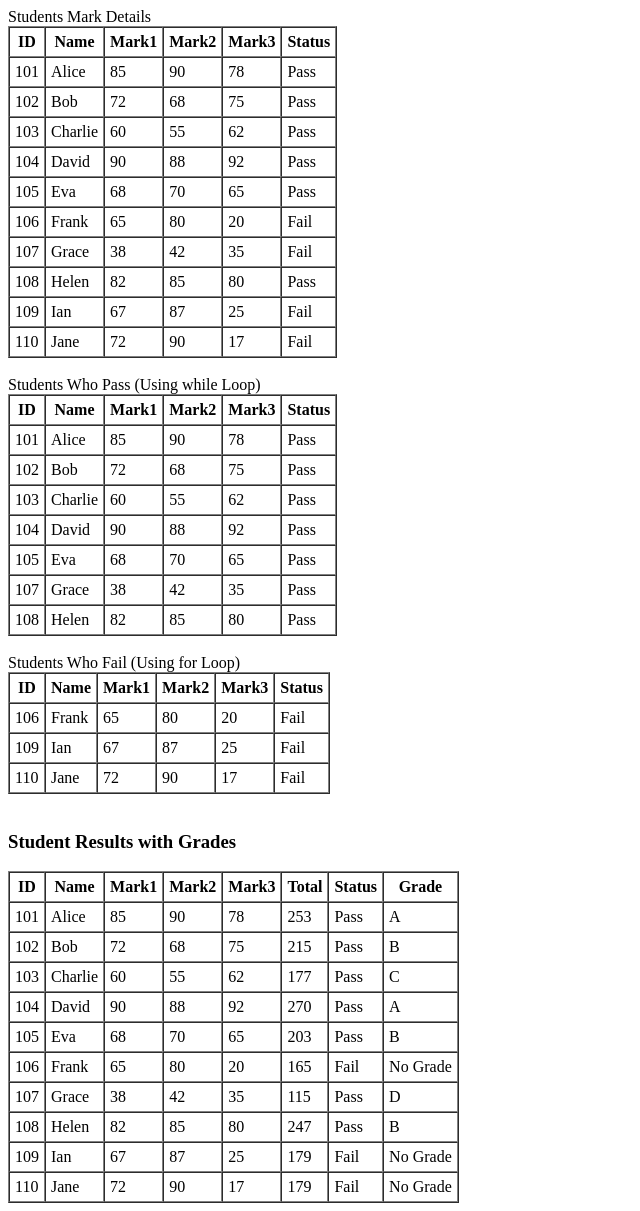
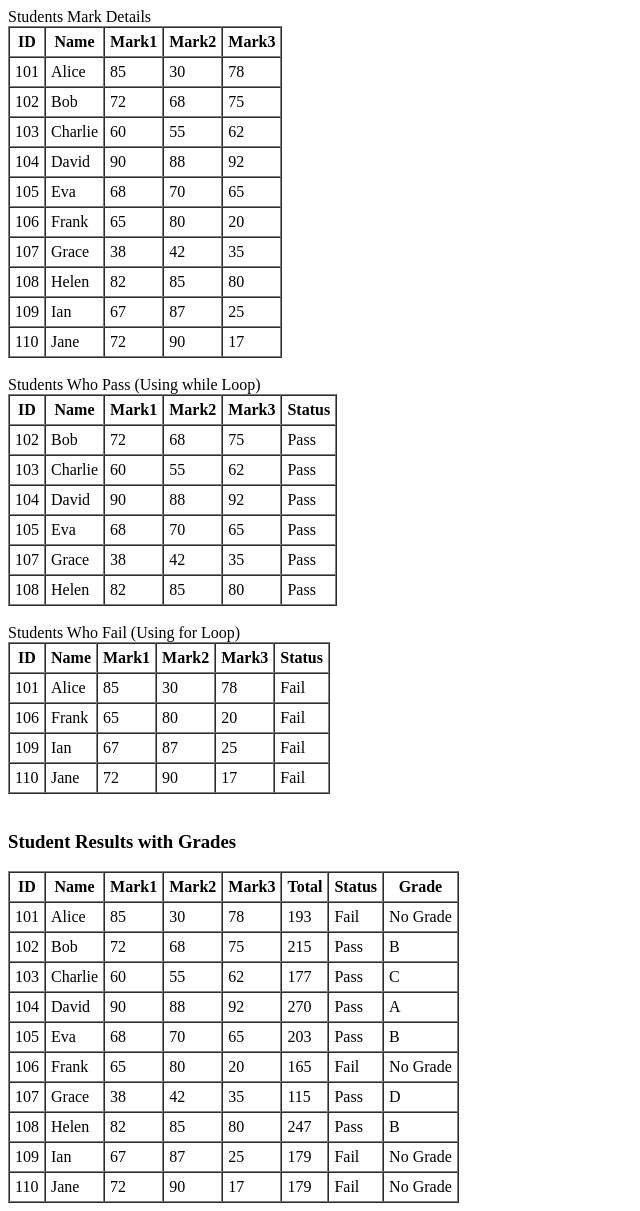
Before and after one commit to Vsathish2002/PHP, a PHP site: page /marks.php in a window 1280 px wide. Shown: the whole page, without its empty margins (0-640 px from the left). Run offline with PHP 8.4, Linux system fonts and the light colour scheme.

Commit message:
Updated marks.php with new logic

```diff
--- a/marks.php
+++ b/marks.php
@@ -1,15 +1,15 @@
 <?php
 $students = [
-    ["id" => 101, "name" => "Alice",   "mark1" => 85, "mark2" => 90, "mark3" => 78, "status" => "Pass"],
-    ["id" => 102, "name" => "Bob",     "mark1" => 72, "mark2" => 68, "mark3" => 75, "status" => "Pass"],
-    ["id" => 103, "name" => "Charlie", "mark1" => 60, "mark2" => 55, "mark3" => 62, "status" => "Pass"],
-    ["id" => 104, "name" => "David",   "mark1" => 90, "mark2" => 88, "mark3" => 92, "status" => "Pass"],
-    ["id" => 105, "name" => "Eva",     "mark1" => 68, "mark2" => 70, "mark3" => 65, "status" => "Pass"],
-    ["id" => 106, "name" => "Frank",   "mark1" => 65, "mark2" => 80, "mark3" => 20, "status" => "Fail"],
-    ["id" => 107, "name" => "Grace",   "mark1" => 38, "mark2" => 42, "mark3" => 35, "status" => "Fail"],
-    ["id" => 108, "name" => "Helen",   "mark1" => 82, "mark2" => 85, "mark3" => 80, "status" => "Pass"],
-    ["id" => 109, "name" => "Ian",     "mark1" => 67, "mark2" => 87, "mark3" => 25, "status" => "Fail"],
-    ["id" => 110, "name" => "Jane",    "mark1" => 72, "mark2" => 90, "mark3" => 17, "status" => "Fail"]
+    ["id" => 101, "name" => "Alice",   "mark1" => 85, "mark2" => 30, "mark3" => 78 ],
+    ["id" => 102, "name" => "Bob",     "mark1" => 72, "mark2" => 68, "mark3" => 75],
+    ["id" => 103, "name" => "Charlie", "mark1" => 60, "mark2" => 55, "mark3" => 62],
+    ["id" => 104, "name" => "David",   "mark1" => 90, "mark2" => 88, "mark3" => 92],
+    ["id" => 105, "name" => "Eva",     "mark1" => 68, "mark2" => 70, "mark3" => 65],
+    ["id" => 106, "name" => "Frank",   "mark1" => 65, "mark2" => 80, "mark3" => 20],
+    ["id" => 107, "name" => "Grace",   "mark1" => 38, "mark2" => 42, "mark3" => 35],
+    ["id" => 108, "name" => "Helen",   "mark1" => 82, "mark2" => 85, "mark3" => 80],
+    ["id" => 109, "name" => "Ian",     "mark1" => 67, "mark2" => 87, "mark3" => 25],
+    ["id" => 110, "name" => "Jane",    "mark1" => 72, "mark2" => 90, "mark3" => 17]
 ];
 
 echo "Students Mark Details";
@@ -20,7 +20,6 @@ echo "<tr>
         <th>Mark1</th>
         <th>Mark2</th>
         <th>Mark3</th>
-        <th>Status</th>
       </tr>";
 
 for ($i = 0; $i < count($students); $i++) {
@@ -30,7 +29,6 @@ for ($i = 0; $i < count($students); $i++) {
             <td>{$students[$i]['mark1']}</td>
             <td>{$students[$i]['mark2']}</td>
             <td>{$students[$i]['mark3']}</td>
-            <td>{$students[$i]['status']}</td>
           </tr>";
 }
 
```
